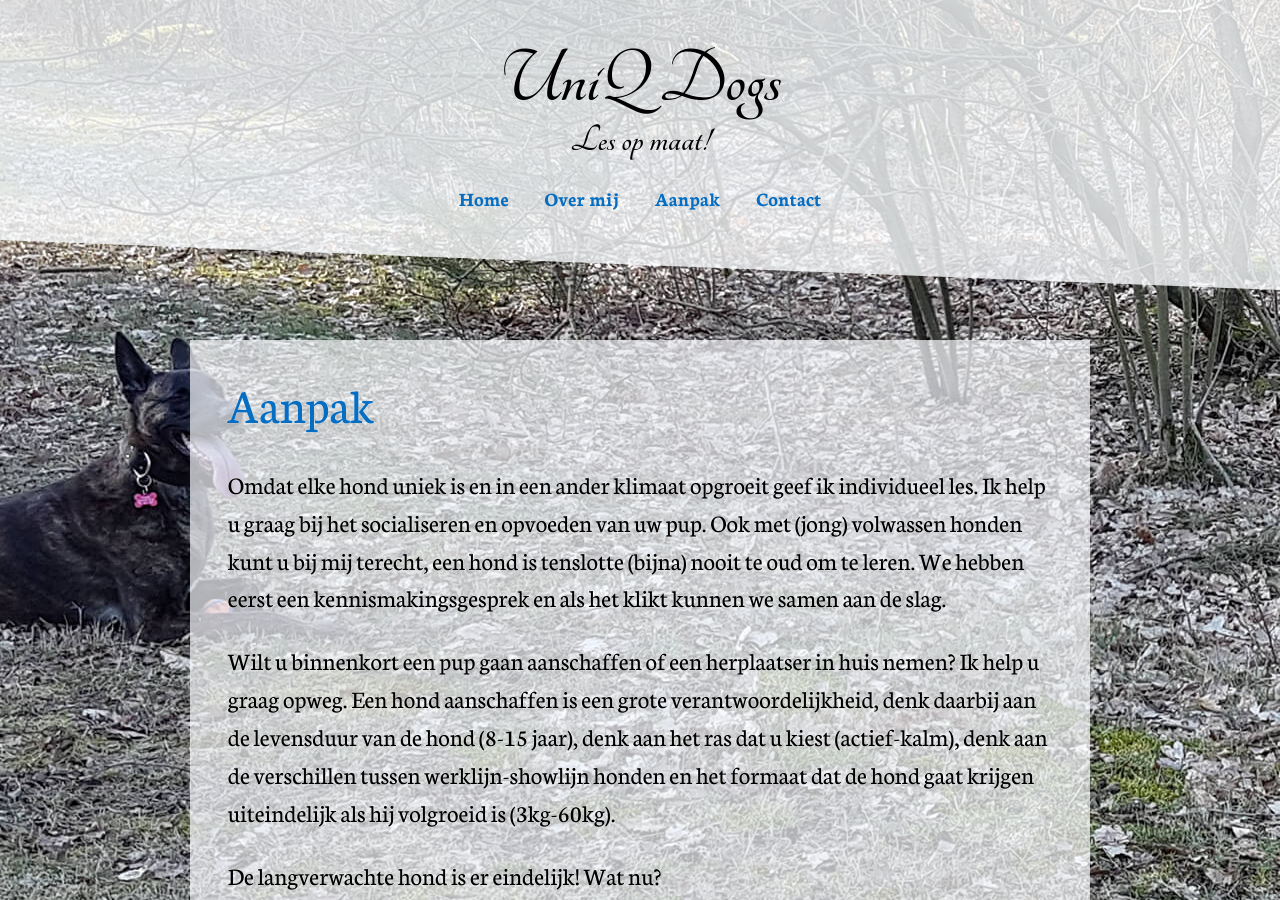
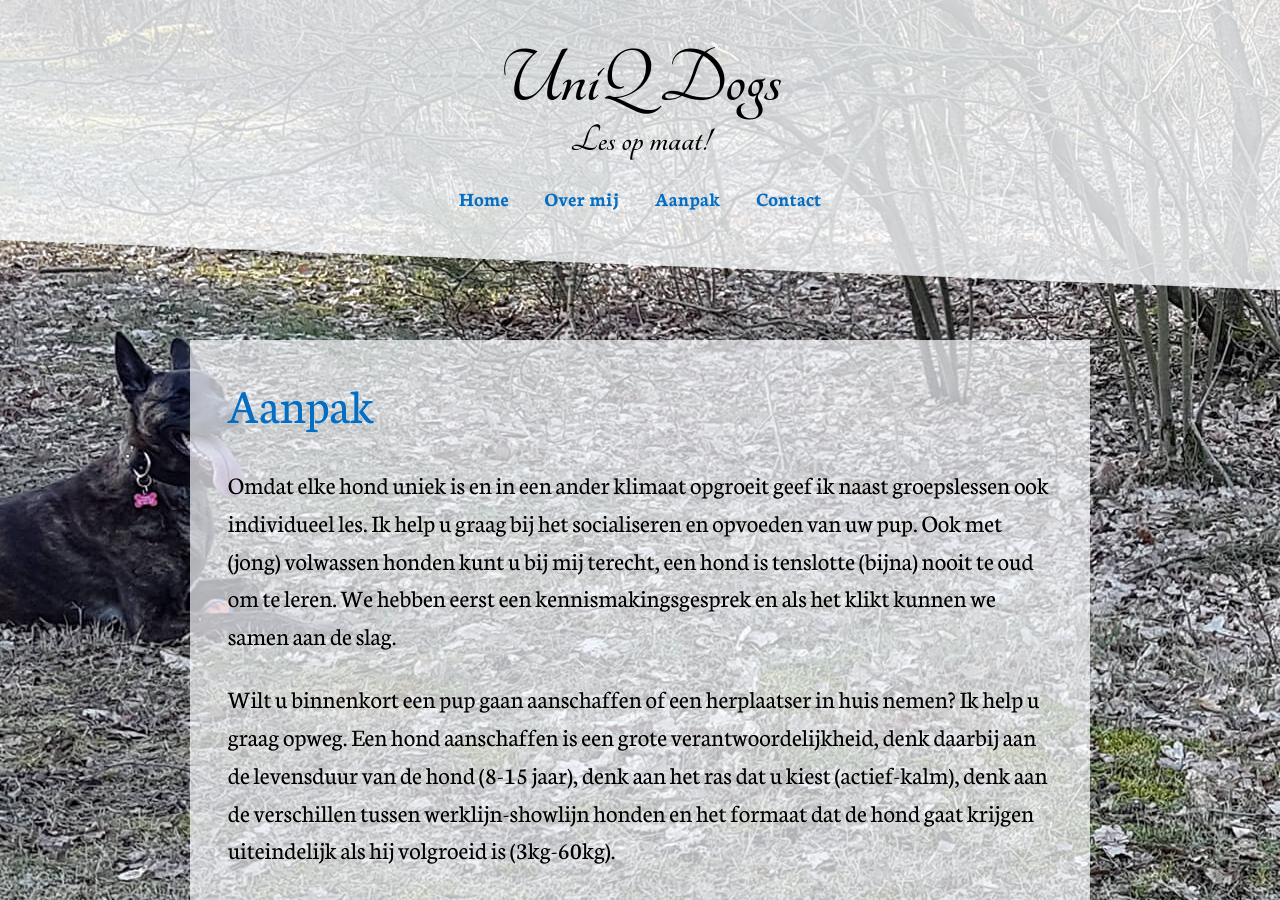
Before and after one commit to UniQdogs/info, a Jekyll site: the page built from pages/aanpak.md, in a window 1280 px wide and 900 px high. Built offline with Jekyll 4.4.1, drawn with Linux system fonts in a browser that asks for light colours; nearby versions of some CDN libraries.

Commit message:
Update aanpak.md

```diff
--- a/pages/aanpak.md
+++ b/pages/aanpak.md
@@ -6,7 +6,7 @@ background: /assets/background3.jpg
 ---
 # Aanpak
 
-Omdat elke hond uniek is en in een ander klimaat opgroeit geef ik individueel les. Ik help u graag bij het socialiseren en opvoeden van uw pup. Ook met (jong) volwassen honden kunt u bij mij terecht, een hond is tenslotte (bijna) nooit te oud om te leren. We hebben eerst een kennismakingsgesprek en als het klikt kunnen we samen aan de slag.
+Omdat elke hond uniek is en in een ander klimaat opgroeit geef ik naast groepslessen ook individueel les. Ik help u graag bij het socialiseren en opvoeden van uw pup. Ook met (jong) volwassen honden kunt u bij mij terecht, een hond is tenslotte (bijna) nooit te oud om te leren. We hebben eerst een kennismakingsgesprek en als het klikt kunnen we samen aan de slag.
 
 Wilt u binnenkort een pup gaan aanschaffen of een herplaatser in huis nemen? Ik help u graag opweg. Een hond aanschaffen is een grote verantwoordelijkheid, denk daarbij aan de levensduur van de hond (8-15 jaar), denk aan het ras dat u kiest (actief-kalm), denk aan de verschillen tussen werklijn-showlijn honden en het formaat dat de hond gaat krijgen uiteindelijk als hij volgroeid is (3kg-60kg).
 
```
